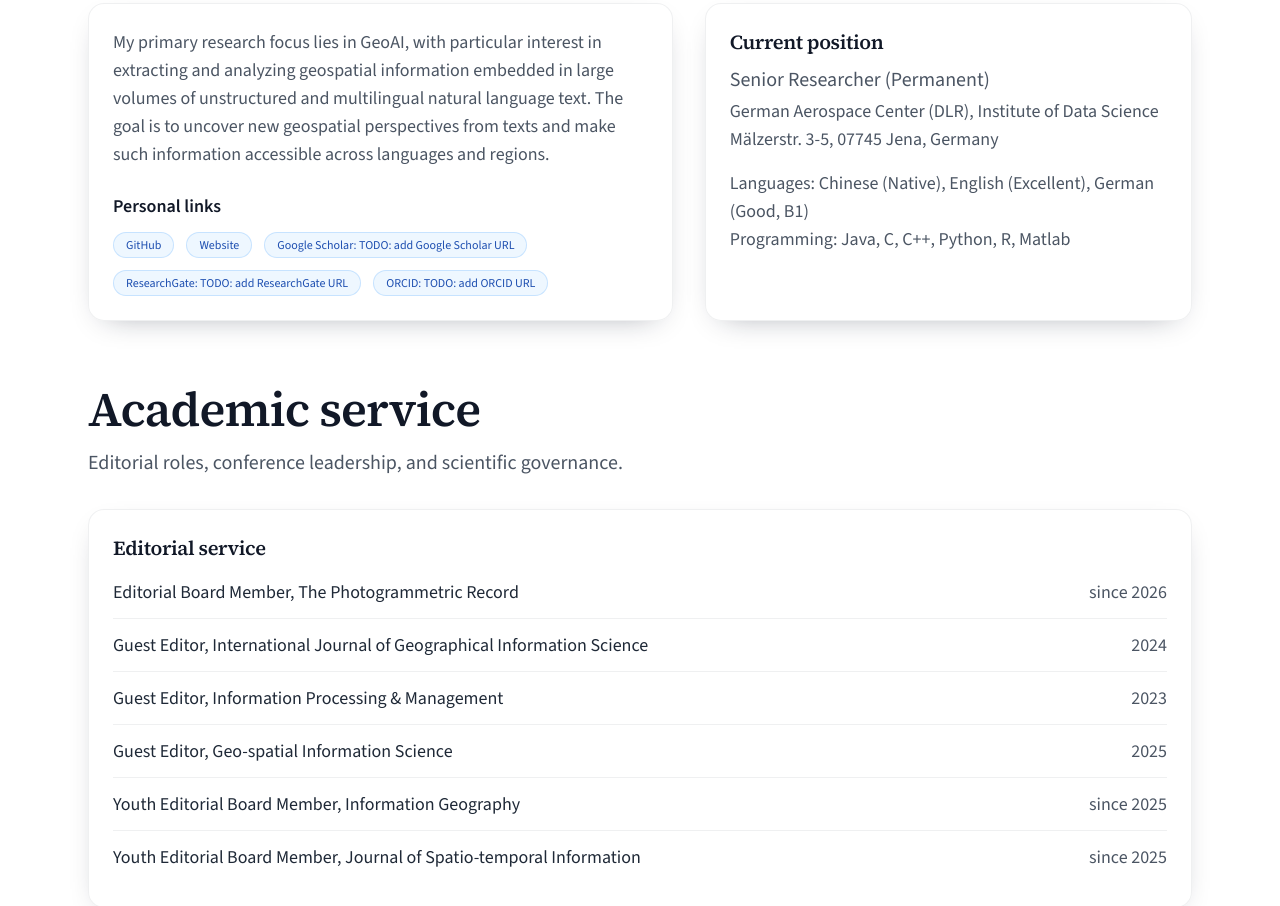
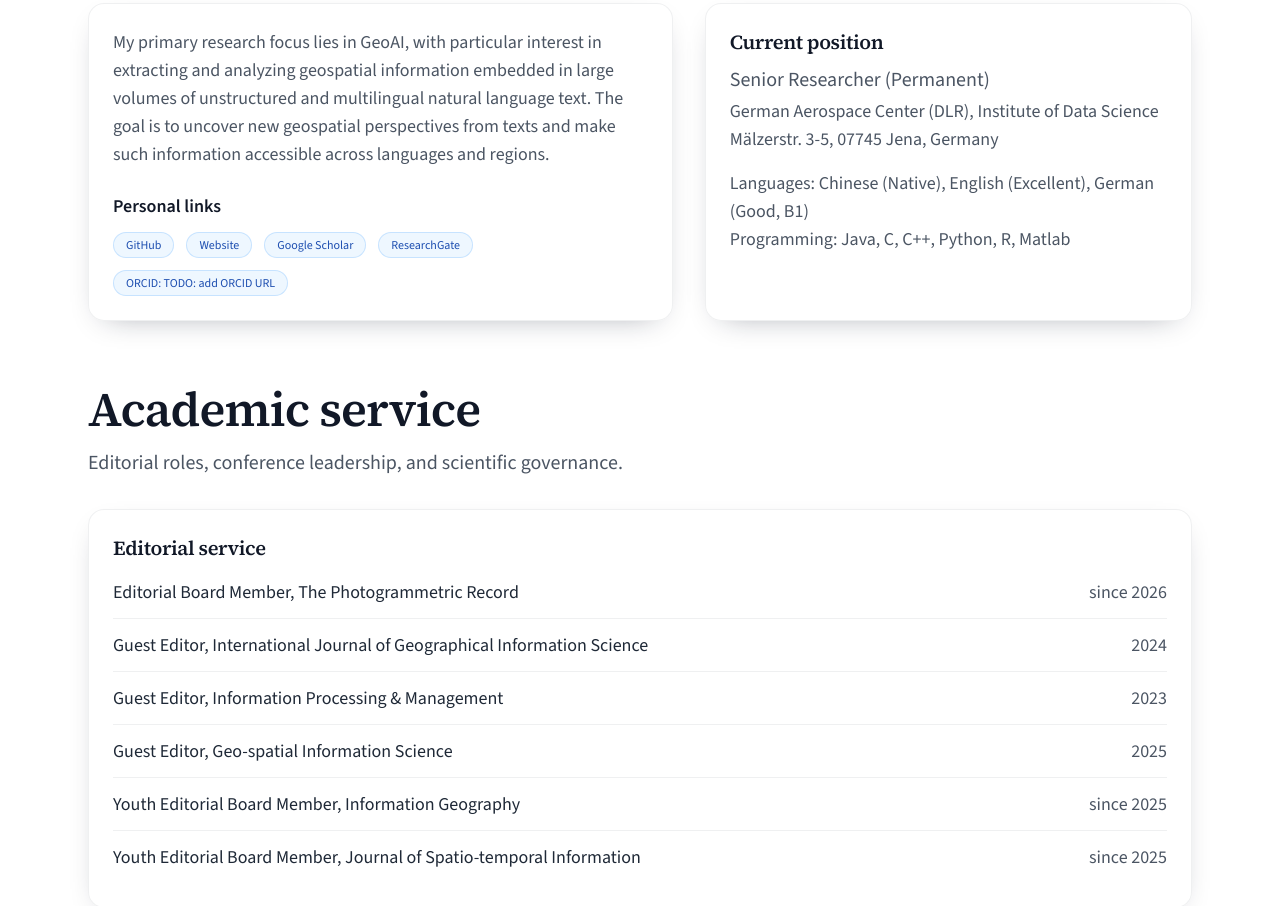
Before and after one commit to xukehu/xukehu.github.io, an Astro site: page / in a window 1280 px wide. Shown: the part 754-1660 px from the top of the page. Built offline with nearby package versions, Linux system fonts and the light colour scheme; Astro itself is replaced by a stand-in of ours.

Commit message:
Add Scholar/ResearchGate and GeoExT link

```diff
--- a/src/data/profile.json
+++ b/src/data/profile.json
@@ -23,12 +23,14 @@
   "links": {
     "github": "https://github.com/uhuohuy",
     "website": "https://uhuohuy.github.io",
-    "scholar": "",
-    "researchgate": "",
+    "scholar": "https://scholar.google.com/citations?hl=en&user=xCj17L0AAAAJ&view_op=list_works&sortby=pubdate",
+    "researchgate": "https://www.researchgate.net/profile/Xuke-Hu-2?ev=hdr_xprf",
     "orcid": "",
     "sameAs": [
       "https://github.com/uhuohuy",
-      "https://uhuohuy.github.io"
+      "https://uhuohuy.github.io",
+      "https://scholar.google.com/citations?hl=en&user=xCj17L0AAAAJ&view_op=list_works&sortby=pubdate",
+      "https://www.researchgate.net/profile/Xuke-Hu-2?ev=hdr_xprf"
     ]
   },
   "linksList": [
@@ -42,13 +44,11 @@
     },
     {
       "label": "Google Scholar",
-      "url": "",
-      "note": "TODO: add Google Scholar URL"
+      "url": "https://scholar.google.com/citations?hl=en&user=xCj17L0AAAAJ&view_op=list_works&sortby=pubdate"
     },
     {
       "label": "ResearchGate",
-      "url": "",
-      "note": "TODO: add ResearchGate URL"
+      "url": "https://www.researchgate.net/profile/Xuke-Hu-2?ev=hdr_xprf"
     },
     {
       "label": "ORCID",
--- a/src/data/service.json
+++ b/src/data/service.json
@@ -41,7 +41,8 @@
       },
       {
         "role": "Chair, First–Fourth GeoExT Workshops at ECIR",
-        "period": "2023–2026"
+        "period": "2023–2026",
+        "url": "https://geo-ext.github.io/"
       },
       {
         "role": "Chair, 7th Geospatial Humanities Workshop at ACM SIGSPATIAL",
--- a/src/pages/index.astro
+++ b/src/pages/index.astro
@@ -56,7 +56,13 @@ const types = [...new Set(publications.map((pub) => pub.type))].sort();
           <ul class="mt-4 space-y-3 text-lg text-muted">
             {group.items.map((item) => (
               <li class="flex flex-wrap items-center justify-between gap-2 border-b border-ink-100/70 pb-3 last:border-b-0 dark:border-ink-700/60">
-                <span class="text-ink-800 dark:text-ink-100">{item.role}</span>
+                {item.url ? (
+                  <a class="text-ink-800 hover:text-brand-700 dark:text-ink-100" href={item.url} target="_blank" rel="noreferrer">
+                    {item.role}
+                  </a>
+                ) : (
+                  <span class="text-ink-800 dark:text-ink-100">{item.role}</span>
+                )}
                 <span class="text-muted">{item.period}</span>
               </li>
             ))}
```
